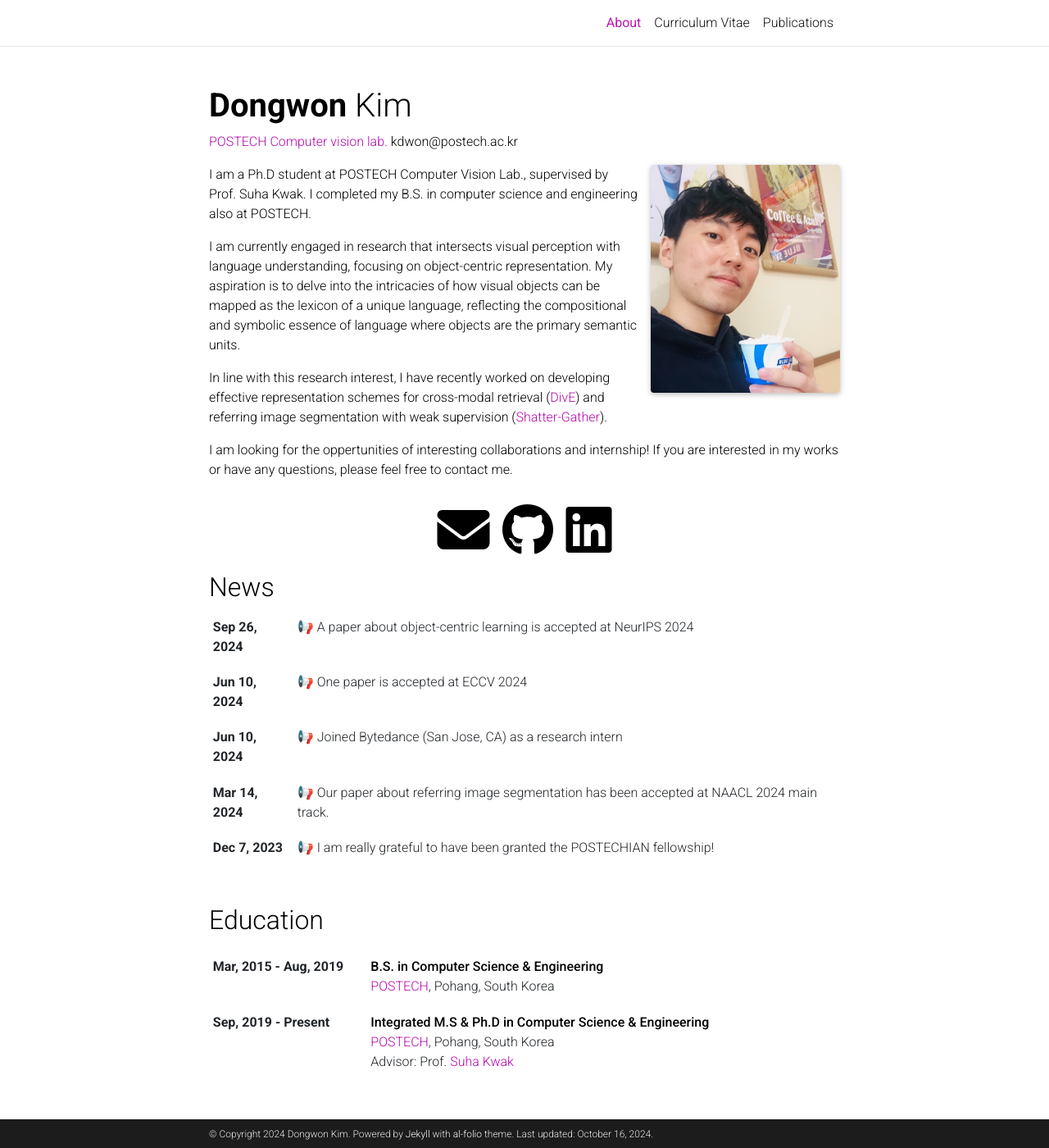
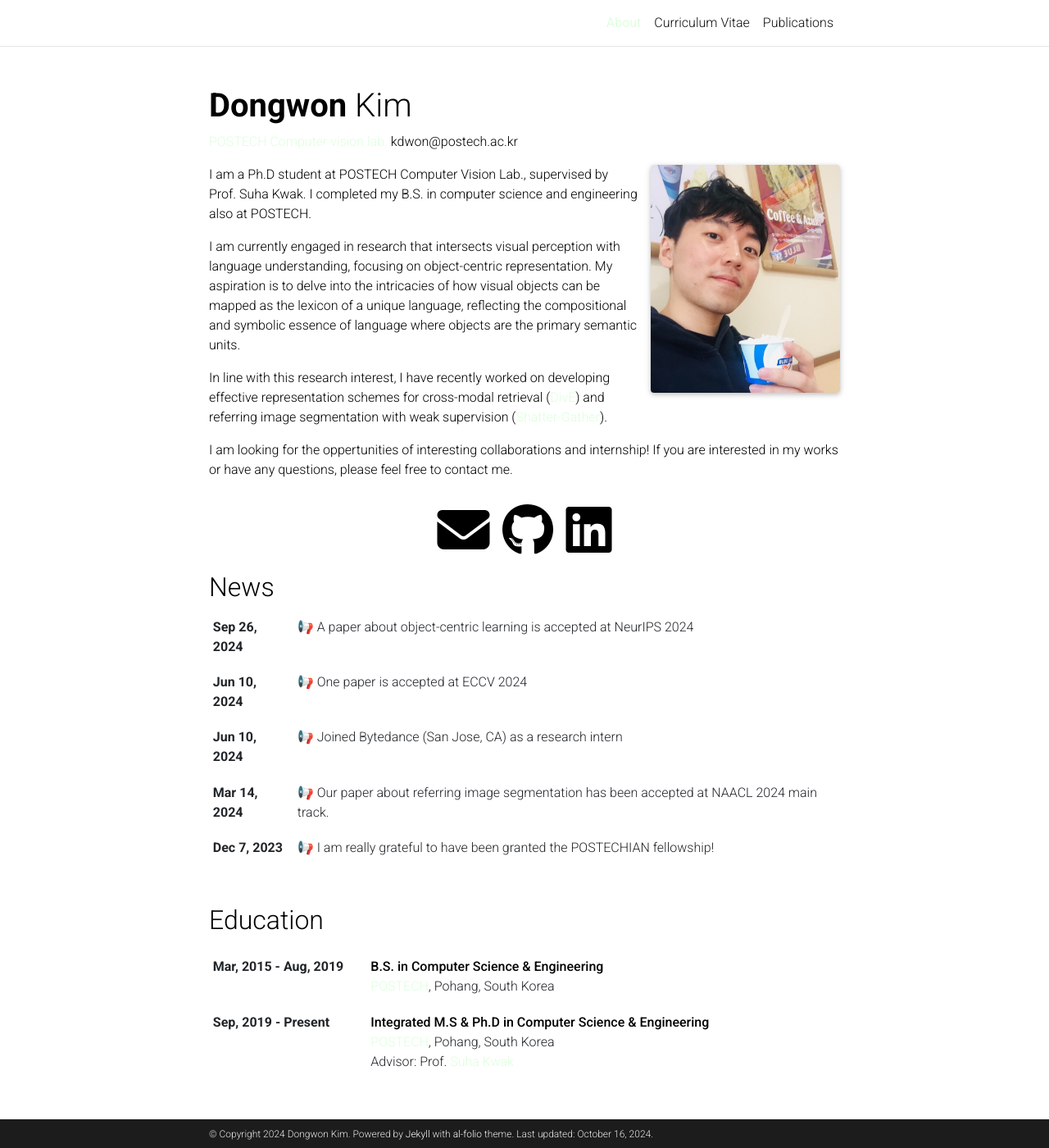
Before and after one commit to kdwonn/kdwonn.github.io, a Jekyll site: the page built from _pages/about.md, in a window 1280 px wide and 1400 px high. Shown: the whole window at 82% size. Built offline with Jekyll 4.4.1, drawn with Linux system fonts in a browser that asks for light colours; full-size pictures stand in for the smaller copies a plugin makes; emoji names are drawn with the system emoji font; comment, search, counter and statistics services are not loaded; a style sheet for code colours, icons or effects is not loaded.

Commit message:
change theme

```diff
--- a/_sass/_themes.scss
+++ b/_sass/_themes.scss
@@ -7,8 +7,8 @@
   --global-code-bg-color: #{$code-bg-color-light};
   --global-text-color: #{$black-color};
   --global-text-color-light: #{$grey-color};
-  --global-theme-color: #{$purple-color};
-  --global-hover-color: #{$purple-color};
+  --global-theme-color: #{$green-color-light};
+  --global-hover-color: #{$green-color-light};
   --global-hover-text-color: #{$white-color};
   --global-footer-bg-color: #{$grey-color-dark};
   --global-footer-text-color: #{$grey-color-light};
```
